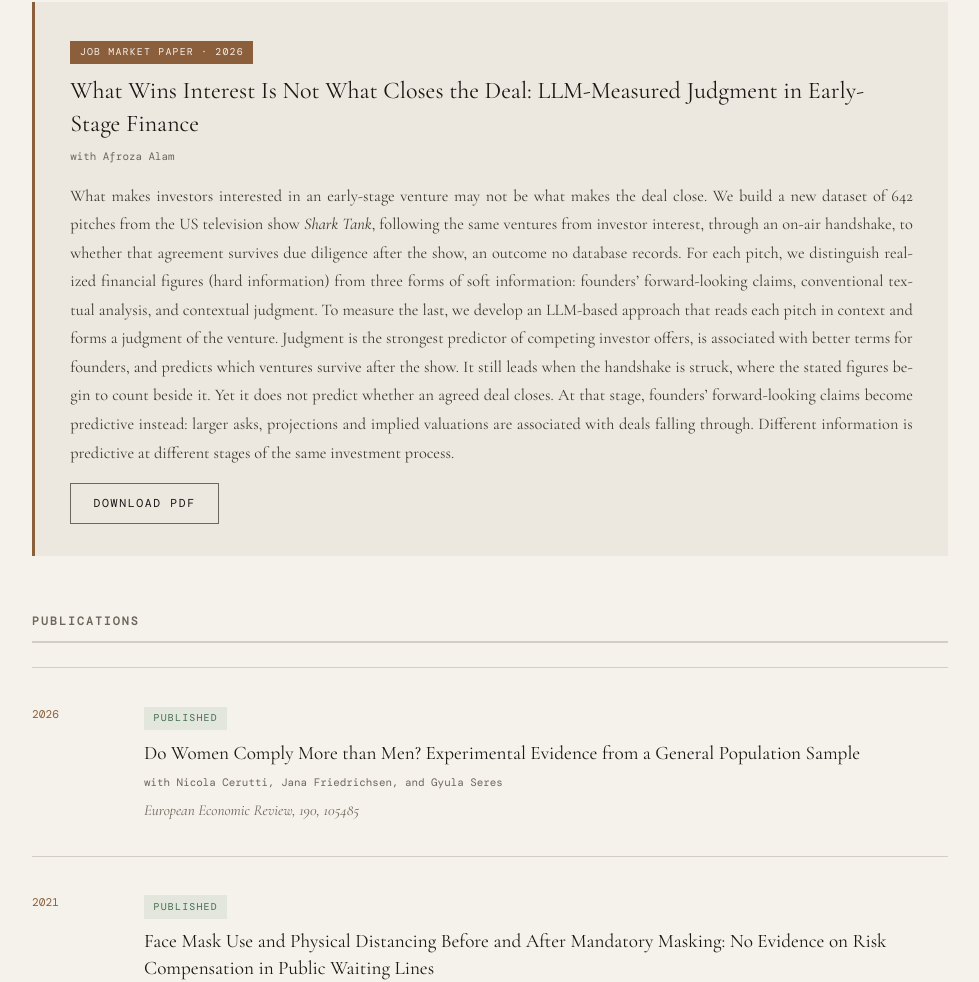
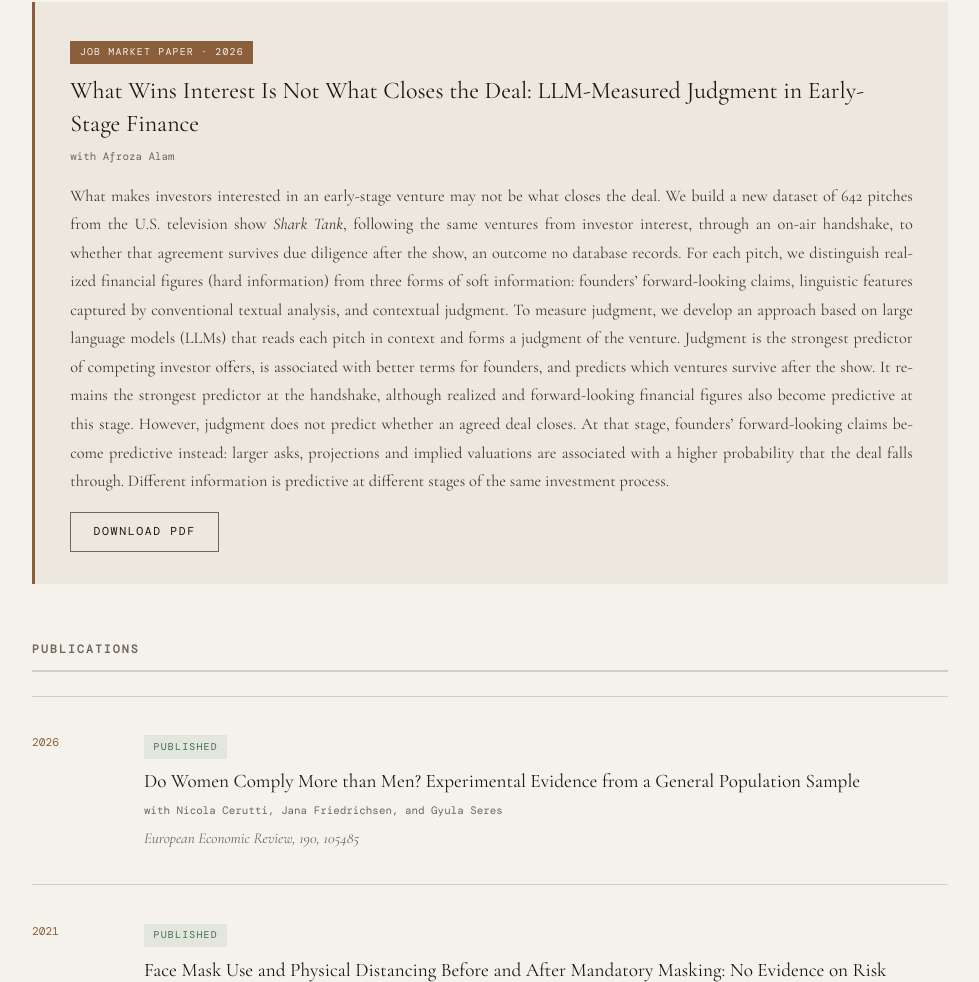
Before and after one commit to mugesuer/mugesuer.github.io, a plain HTML site: page index.html in a window 1280 px wide. Shown: the part 1798-2780 px from the top of the page, without its empty margins (150-1129 px from the left). Drawn offline with nearby package versions, Linux system fonts and the light colour scheme; a web font is replaced by a local one.

Commit message:
Update job market paper: new PDF (13 Nov 2026) and revised abstract
Co-Authored-By: Claude Opus 5.5 <noreply@anthropic.com>

```diff
--- a/index.html
+++ b/index.html
@@ -191,7 +191,7 @@
       <div class="paper-status jmp-badge">Job Market Paper · 2026</div>
       <a href="Suer_JMP.pdf" target="_blank" rel="noopener" class="paper-title">What Wins Interest Is Not What Closes the Deal: LLM-Measured Judgment in Early-Stage Finance</a>
       <div class="paper-authors">with Afroza Alam</div>
-      <p class="jmp-abstract">What makes investors interested in an early-stage venture may not be what makes the deal close. We build a new dataset of 642 pitches from the US television show <em>Shark Tank</em>, following the same ventures from investor interest, through an on-air handshake, to whether that agreement survives due diligence after the show, an outcome no database records. For each pitch, we distinguish realized financial figures (hard information) from three forms of soft information: founders’ forward-looking claims, conventional textual analysis, and contextual judgment. To measure the last, we develop an LLM-based approach that reads each pitch in context and forms a judgment of the venture. Judgment is the strongest predictor of competing investor offers, is associated with better terms for founders, and predicts which ventures survive after the show. It still leads when the handshake is struck, where the stated figures begin to count beside it. Yet it does not predict whether an agreed deal closes. At that stage, founders’ forward-looking claims become predictive instead: larger asks, projections and implied valuations are associated with deals falling through. Different information is predictive at different stages of the same investment process.</p>
+      <p class="jmp-abstract">What makes investors interested in an early-stage venture may not be what closes the deal. We build a new dataset of 642 pitches from the U.S. television show <em>Shark Tank</em>, following the same ventures from investor interest, through an on-air handshake, to whether that agreement survives due diligence after the show, an outcome no database records. For each pitch, we distinguish realized financial figures (hard information) from three forms of soft information: founders’ forward-looking claims, linguistic features captured by conventional textual analysis, and contextual judgment. To measure judgment, we develop an approach based on large language models (LLMs) that reads each pitch in context and forms a judgment of the venture. Judgment is the strongest predictor of competing investor offers, is associated with better terms for founders, and predicts which ventures survive after the show. It remains the strongest predictor at the handshake, although realized and forward-looking financial figures also become predictive at this stage. However, judgment does not predict whether an agreed deal closes. At that stage, founders’ forward-looking claims become predictive instead: larger asks, projections and implied valuations are associated with a higher probability that the deal falls through. Different information is predictive at different stages of the same investment process.</p>
       <a href="Suer_JMP.pdf" target="_blank" rel="noopener" class="btn-outline jmp-pdf">Download PDF</a>
     </div>
 
```
Also changed, not shown: 1 other file.
